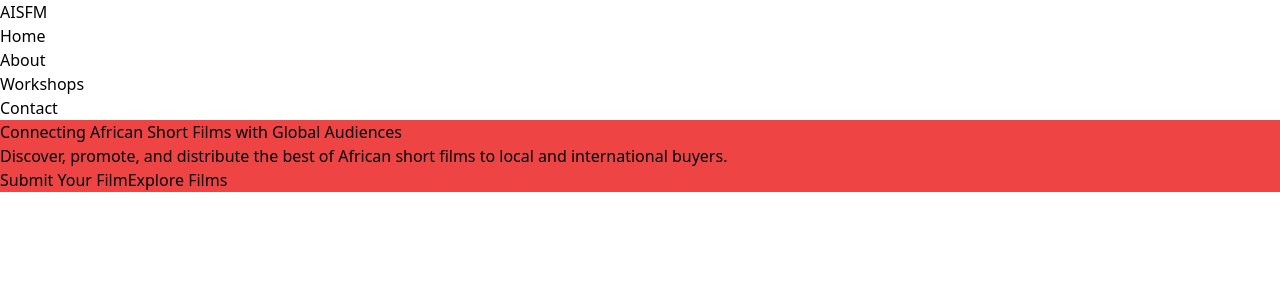
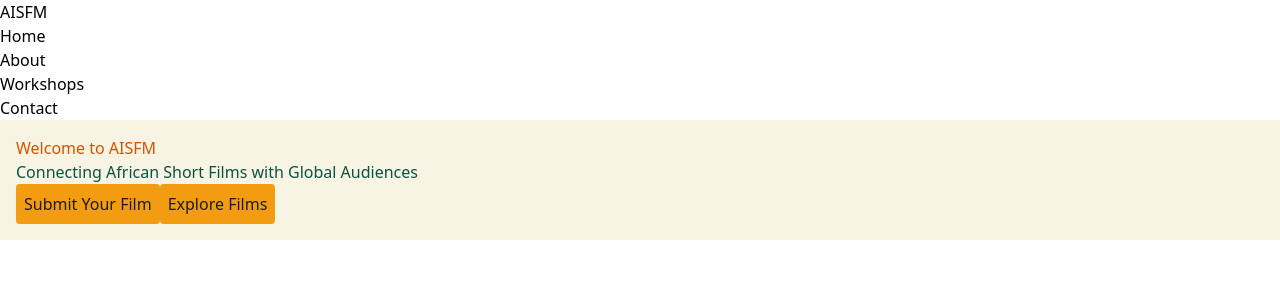
Before and after one commit to iAmNsengi/regexcraft-frontend, a React (Vite) app: page / in a window 1280 px wide. Shown: the top 300 px of the page. Built offline with nearby package versions, Linux system fonts and the light colour scheme.

Commit message:
fix: home ui

```diff
--- a/src/pages/Home.tsx
+++ b/src/pages/Home.tsx
@@ -3,11 +3,15 @@ import React from 'react';
 
 const Home: React.FC = () => {
     return (
-        <div className='bg-red-500'>
-            <h1>Connecting African Short Films with Global Audiences</h1>
-            <p>Discover, promote, and distribute the best of African short films to local and international buyers.</p>
-            <button>Submit Your Film</button>
-            <button>Explore Films</button>
+        <div className="bg-warmCream text-richBlack p-4">
+            <h1 className="text-burntOrange">Welcome to AISFM</h1>
+            <p className="text-deepForestGreen">Connecting African Short Films with Global Audiences</p>
+            <button className="bg-goldenYellow text-richBlack rounded p-2 hover:bg-burntOrange">
+                Submit Your Film
+            </button>
+            <button className="bg-goldenYellow text-richBlack rounded p-2 hover:bg-burntOrange">
+                Explore Films
+            </button>
         </div>
     );
 };
```
